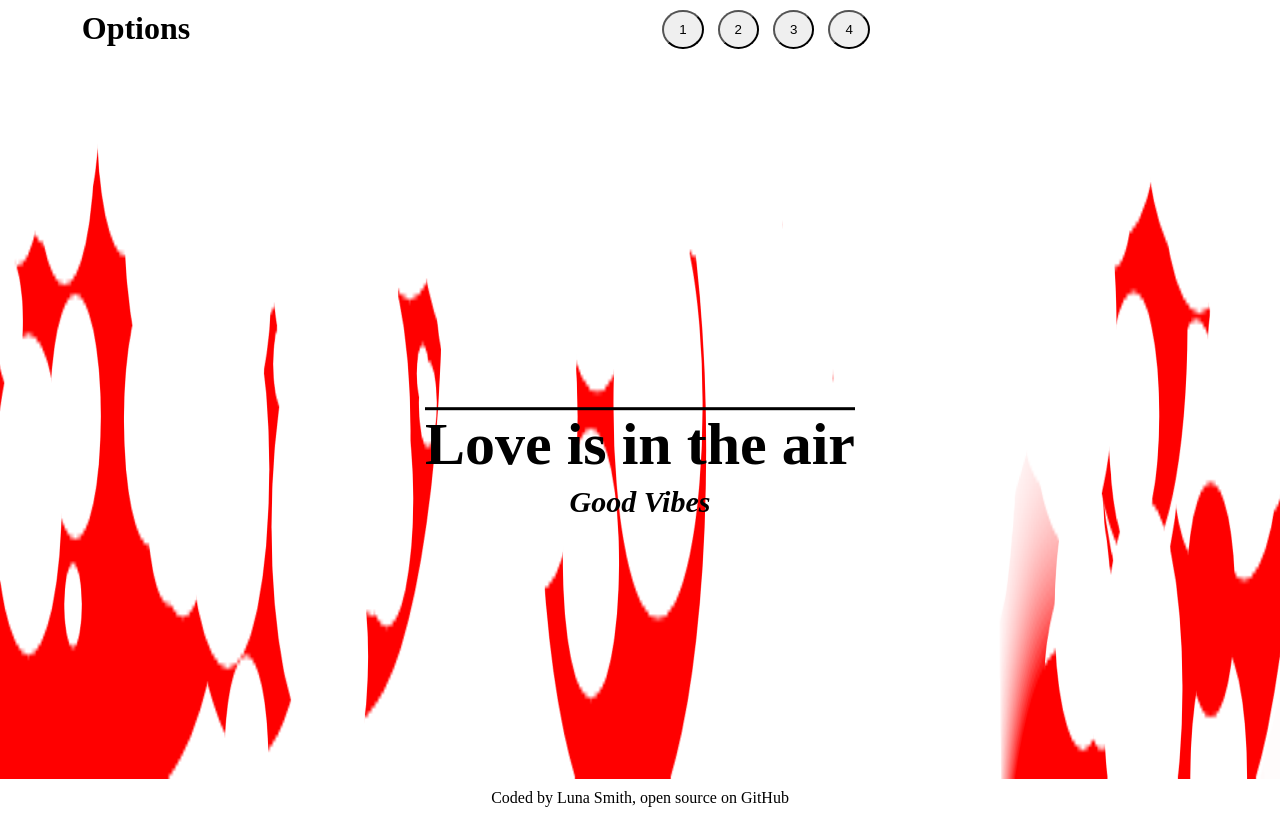
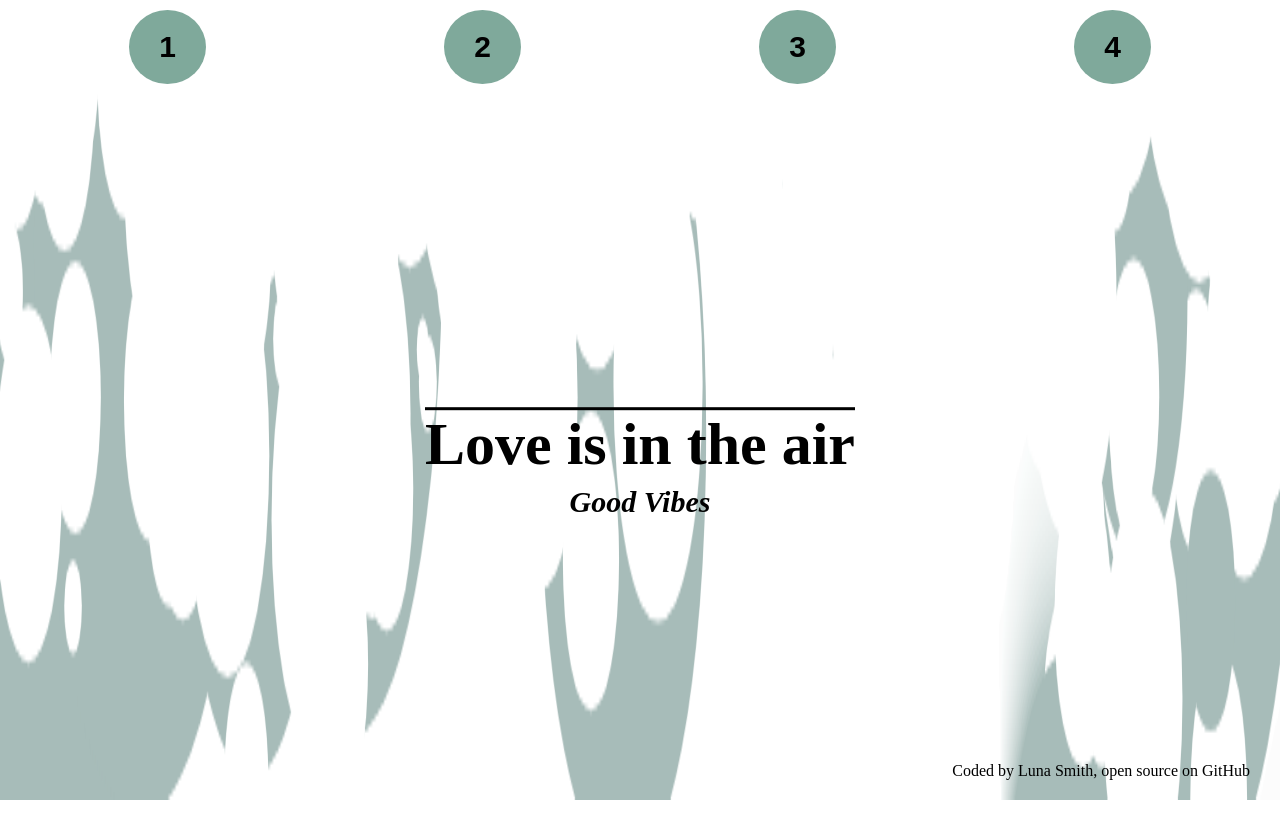
Before and after one commit to Lu-Smith/js_animated-backgrounds, a plain HTML site: page index.html in a window 1280 px wide. Drawn offline with Linux system fonts and the light colour scheme.

Commit message:
Updated style.css

```diff
--- a/index.html
+++ b/index.html
@@ -9,13 +9,10 @@
 </head>
 <body>
     <header>
-        <h1>Options</h1>
-        <div>
             <button onclick="changeToOption1()">1</button>
             <button onclick="changeToOption2()">2</button>
             <button onclick="changeToOption3()">3</button>
             <button onclick="changeToOption4()">4</button>
-        </div>
     </header>
     <main>
         <div id="variant1" class="container1">
--- a/script.js
+++ b/script.js
@@ -101,7 +101,7 @@ class ParticleSecond1 {
         this.y += this.directionX;
     }
     draw(){
-        ctx1.fillStyle = 'red';
+        ctx1.fillStyle = '#a7bcb9';
         ctx1.beginPath();
         ctx1.arc(this.x, this.y, this.size * 18, 0, Math.PI * 2);
         ctx1.fill();
@@ -348,7 +348,7 @@ class ParticleSecond3 {
 
 
     function animate3() {
-        ctx3.fillStyle = 'rgb(212, 62, 218, 0.05)';
+        ctx3.fillStyle = 'rgb(255, 132, 124, 0.05)';
         ctx3.fillRect(0, 0, canvas3.width, canvas3.height);
         for (let i = 0; i < particleArray3.length; i++){
             particleArray3[i].update();
--- a/style.css
+++ b/style.css
@@ -11,24 +11,35 @@ body {
 header {
     display: flex;
     flex-direction: row;
+    align-items: center;
+    justify-content: space-around;
+    text-align: center;
     margin: 10px;
-}
-header h1 {
-    width: 20%;
-}
-header div {
-    width: 80%;
+    background: transparent;
+    z-index: 999;;
 }
 
-header div button {
-    padding: 10px 15px;
+header button {
+    padding: 20px 30px;
     border-radius: 50%;
     margin: 0 5px;
+    font-size: 30px;
+    font-weight: 600;
+    cursor: pointer;
+    background: #7fa99b;
+    border: none;
+}
+
+header button:hover {
+    background: #f0ece2;
 }
 
 main {
+    position: absolute;
+    top: 0;
     width: 100vw;
-    height: 90vh;
+    height: 100vh;
+    z-index: -1;
 }
 
 .container1 {
@@ -44,7 +55,7 @@ main {
 }
 
 .container3 {
-    background-color: rgb(212, 62, 218);
+    background-color: #ff847c;
     width: 100%;
     height: 100%;
 }
@@ -87,6 +98,10 @@ canvas {
 
 footer {
     padding: 10px 0;
+    position: fixed;
+    bottom: 0;
+    right: 0;
+    margin: 10px 30px;
 }
 
 footer a {
```
